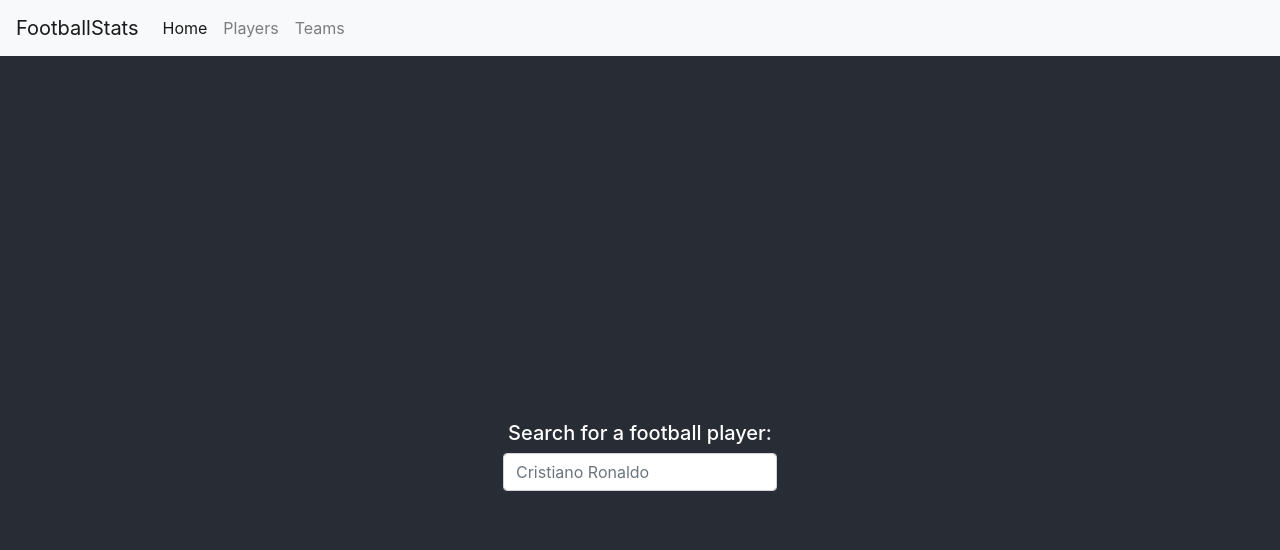
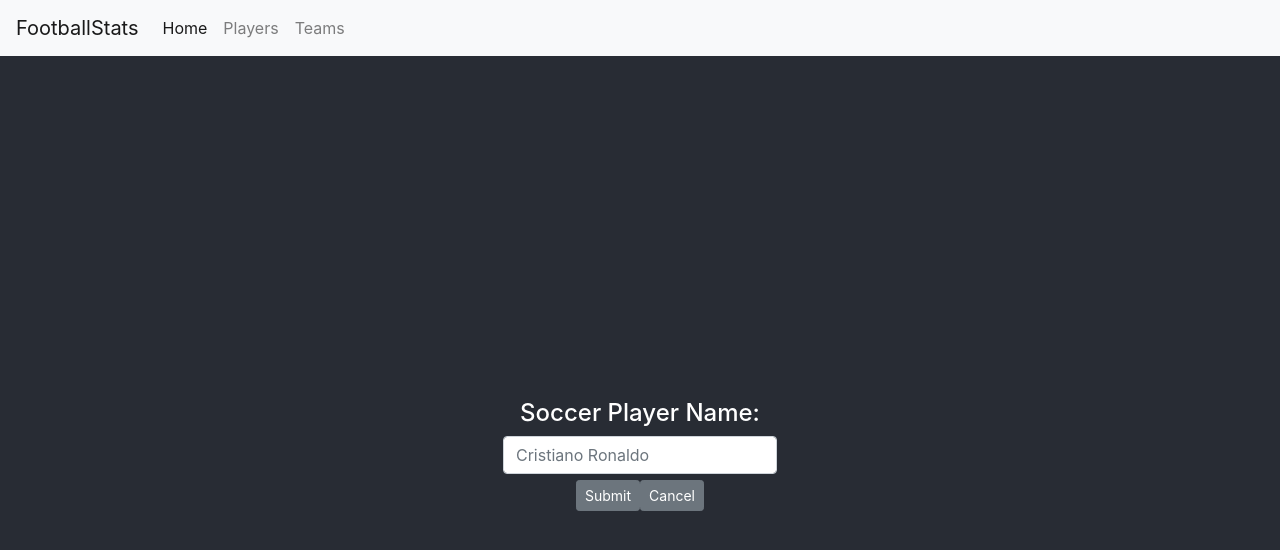
Before and after one commit to MLH-Fellowship/ttp-team-5, a React (Create React App) app: page /player in a window 1280 px wide. Shown: the top 550 px of the page. Built offline with nearby package versions, Linux system fonts and the light colour scheme; no server answers.

Commit message:
feat: fixed carosuel erros and rearanged playercomponent

```diff
--- a/package.json
+++ b/package.json
@@ -7,6 +7,7 @@
     "@testing-library/react": "^9.5.0",
     "@testing-library/user-event": "^7.2.1",
     "axios": "^0.19.2",
+    "lodash": "^4.17.15",
     "react": "^16.13.1",
     "react-dom": "^16.13.1",
     "react-redux": "^7.2.0",
--- a/src/components/container/PlayerSearchContainer.js
+++ b/src/components/container/PlayerSearchContainer.js
@@ -1,31 +1,85 @@
 import React, { Component } from 'react'
 import PlayerSearchView from '../views/PlayerSearchView'
+import SearchFieldView from '../views/SearchFieldView'
 import {connect} from 'react-redux'
 import { fetchPlayerInfoThunk } from '../../thunks'
+import axios from "axios"
 
 
 class PlayerSearchContainer extends Component {
-  componentDidMount() {
-    this.props.fetchPlayerInfo()
-    console.log('componentDidMount')
+  constructor() {
+    super();
+    this.state = {
+      firstname: "",
+      lastname: "",
+      position: ""
+    }
+    this.handleInputChange = this.handleInputChange.bind(this);
+    this.handleCancel = this.handleCancel.bind(this);
+
+  }
+  // componentDidMount() {
+  //   // this.props.fetchPlayerInfo()
+  // }
+
+  handleInputChange = event => {
+    this.setState({[event.target.name]: event.target.value}, () => {
+      console.log("state of football", this.state);
+    });
+  }
+
+  handleSubmit(event, playerName) {
+    console.log("handle submit")
+    event.preventDefault();
+    axios
+      .get(
+        `https://api-football-v1.p.rapidapi.com/v2/players/search/${playerName}`
+      )
+      .then((res) => res.data)
+      .then((currentPlayer) => {
+        this.setState({ currentPlayer: currentPlayer });
+        console.log("currentPlayer on App State", currentPlayer);
+      })
+      .catch((err) => console.log(err));
+  }
+
+  handleCancel(event) {
+    this.setState({firstname: null, lastname: null});
   }
 
   render() {
+    console.log("name", this.state.firstname)
     return (
-      <div>
-        <PlayerSearchView allPlayers={this.props.allPlayers}/>
+    <div>
+      <form onSubmit={(event) => this.handleSubmit(event, this.state.firstname, this.state.lastname, this.state.position)}>
+        <h4>Soccer Player Name:</h4>
+        <input
+          type="text"
+          class="form-control"
+          aria-label="Search"
+          placeholder="Cristiano Ronaldo"
+          onChange={this.handleInputChange}
+          />
+        <button type="button" className="btn btn-secondary btn-sm" onClick={this.props.handleSubmit}>Submit</button>
+        <button type="button" className="btn btn-secondary btn-sm" onClick={this.handleCancel}>Cancel</button>
+      </form>
       </div>
     )
   }
 }
 
 const mapStateToProps = state => {
-  console.log({state})
+  // console.log({state})
+  return {
+    firstname: null,
+    lastname: null,
+    position: null
+  };
 }
 
 const mapDispatchToProps = dispatch => {
   return {
-    fetchPlayerInfo: () => dispatch(fetchPlayerInfoThunk())
+    // fetchPlayerInfo: (playerName) => dispatch(fetchPlayerInfoThunk(playerName))
   }
 }
 
--- a/src/components/routes/RoutesView.jsx
+++ b/src/components/routes/RoutesView.jsx
@@ -1,15 +1,15 @@
-import React, { Component } from 'react'
+import React, { Component } from 'react';
 import { Switch, Route } from "react-router-dom";
 import {HomeContainer, TeamContainer } from "../container"
 import PlayerSearchContainer from '../container/PlayerSearchContainer';
-
+import axios from "axios";
 
 export default class RoutesView extends Component {
   render() {
     return (
       <Switch>
         <Route exact path="/" component={HomeContainer} />
-        <Route exact path="/player" component={PlayerSearchContainer}/>
+        <Route exact path="/player" component={PlayerSearchContainer} handleSubmit={this.handleSubmit} clearCurrentPlayer={this.clearCurrentPlayer} />
         <Route exact path="/teams" component={TeamContainer}/>
       </Switch>
     )
--- a/src/components/views/Carousel.js
+++ b/src/components/views/Carousel.js
@@ -7,12 +7,31 @@ export default class Carousel extends Component {
         <div className="carousel-inner">
           <div className="carousel-item active">
             <img className="d-block w-100" src={require("./images/soccerimg1.jpg")} alt="Soccer Ball"  />
+            <div className="carousel-caption d-none d-md-block">
+              <h5>
+                  The sport of soccer (called football in most of the world) is considered to be the
+                  world's most popular sport.
+              </h5>
+            </div>
           </div>
           <div className="carousel-item">
             <img className="d-block w-100" src={require("./images/soccerimg2.jpg")} alt="Soccer Field" />
+            <div className="carousel-caption d-none d-md-block">
+              <h5>
+                  In soccer there are two teams of eleven players. Soccer is
+                  played on a large grass field with a goal at each end. The object of the game is to get
+                  the soccer ball into the opposing team's goal.
+              </h5>
+            </div>
           </div>
           <div className="carousel-item">
             <img className="d-block w-100" src={require("./images/soccerimg3.jpg")} alt="Soccer Players" />
+            <div className="carousel-caption d-none d-md-block">
+              <h5>
+                The key to soccer is that, with the exception of the goalie, players cannot touch the ball
+                with their hands, they can only kick, knee, or head the ball to advance it or score a goal.
+              </h5>
+            </div>
           </div>
         </div>
         <a className="carousel-control-prev" href="#carouselExampleControls" role="button" data-slide="prev">
--- a/src/components/views/PlayerSearchView.js
+++ b/src/components/views/PlayerSearchView.js
@@ -4,9 +4,10 @@ import SearchFieldView from './SearchFieldView'
 class PlayerSearchView extends Component {
   render() {
     return (
-      <div>
-        <SearchFieldView onChange={this.onChange} onSubmit={this.onSubmit}/>
-      </div>
+      <></>
+      // <div>
+      //   {/* <SearchFieldView onChange={this.onChange} onSubmit={this.onSubmit}/> */}
+      // </div>
     )
   }
 }
--- a/src/components/views/SearchFieldView.js
+++ b/src/components/views/SearchFieldView.js
@@ -1,30 +1,64 @@
 import React, { Component } from "react";
 
-class SearchFieldBar extends Component {
-  constructor() {
-    super();
-    this.state = {
-      search: ''
-    }
-  }
+// class SearchFieldBar extends Component {
+//   constructor() {
+//     super();
+//     this.state = {
+//       search: ''
+//     }
+//   }
 
-  onInputChange(search) {
-    this.setState({ search });
-  }
+//   // onInputChange(search) {
+//   //   this.setState({ search });
+//   // }
 
-  render() {
+//   render() {
+//     return (
+//       <div className="search">
+//         <h5>Search for a football player:</h5>
+//         <input
+//           class="form-control"
+//           type="text"
+//           aria-label="Search"
+//           placeholder="Cristiano Ronaldo"
+//           onChange={event => this.onInputChange(event.target.value)} />
+//       </div>
+//     );
+//   }
+// }
+
+const SearchFieldView = props => {
+  const {
+    handleInputChange,
+    handleSubmit
+  } = props;
+
   return (
+      //  <div className="search">
+      //     <h5>Search for a football player:</h5>
+      //       <input
+      //         class="form-control"
+      //         type="text"
+      //         aria-label="Search"
+      //         placeholder="Cristiano Ronaldo"
+      //         onChange={onInputChange} />
+      //   </div>
         <div className="search">
+        <form onClick={handleSubmit} name="search">
+          <div>
             <h5>Search for a football player:</h5>
             <input
               class="form-control"
               type="text"
               aria-label="Search"
               placeholder="Cristiano Ronaldo"
-          onChange={event => this.onInputChange(event.target.value)} />
+              onChange={handleInputChange} />
+          </div>
+          <div>
+              <button type="submit">submit</button>
+          </div>
+        </form>
       </div>
   );
 }
-}
-
-export default SearchFieldBar;
+export default SearchFieldView;
--- a/src/store/utilities/playerSearch.js
+++ b/src/store/utilities/playerSearch.js
@@ -2,7 +2,6 @@ import axios from "axios";
 
 const initialState = {
   allPlayers: [],
-
 }
 
 // Action Types
```
Also changed, not shown: src/components/views/TeamView.js (line endings or trailing spaces), src/components/views/images/soccerimg1.jpg. Lines whose indentation alone changed are shown as unchanged.
